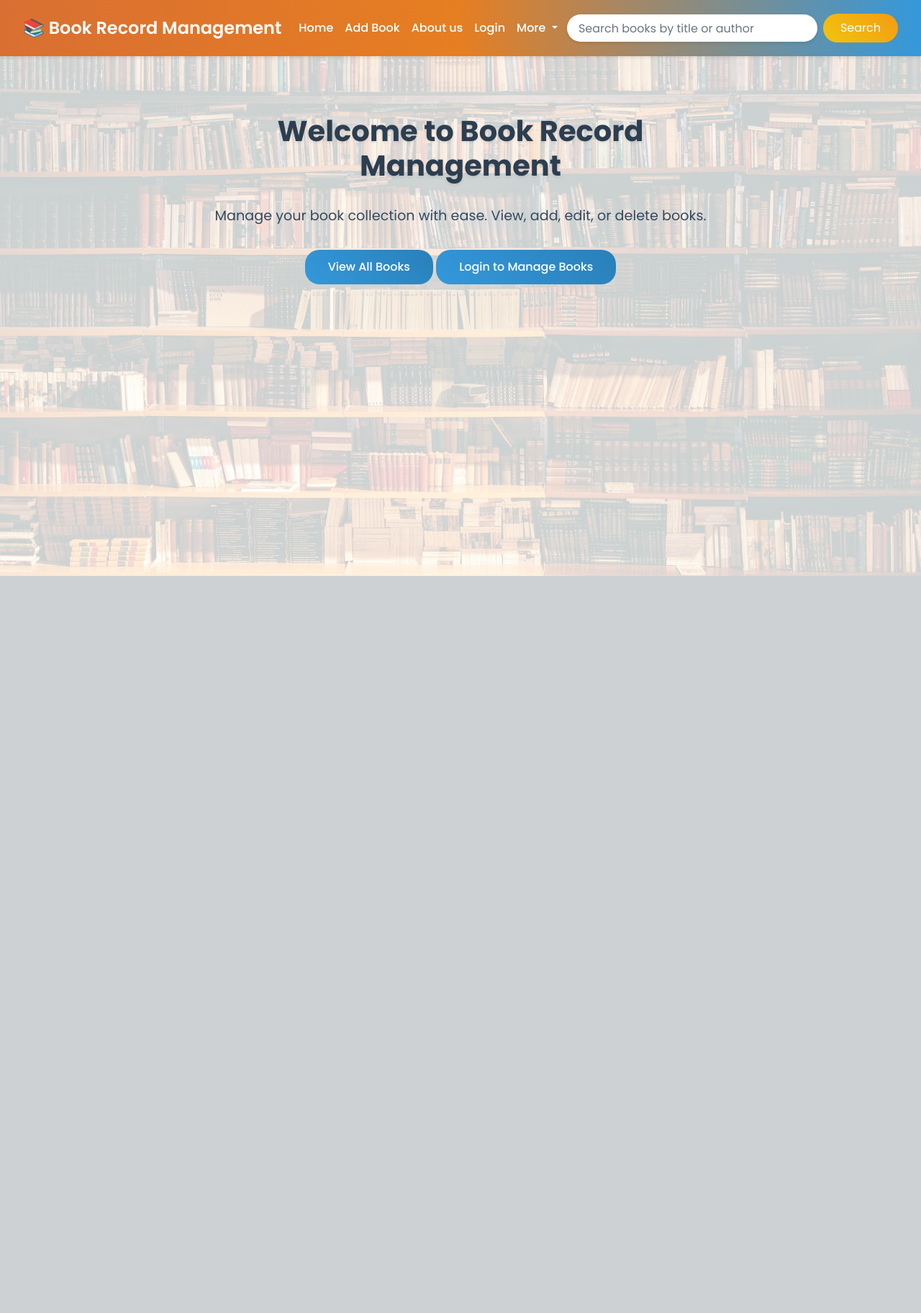
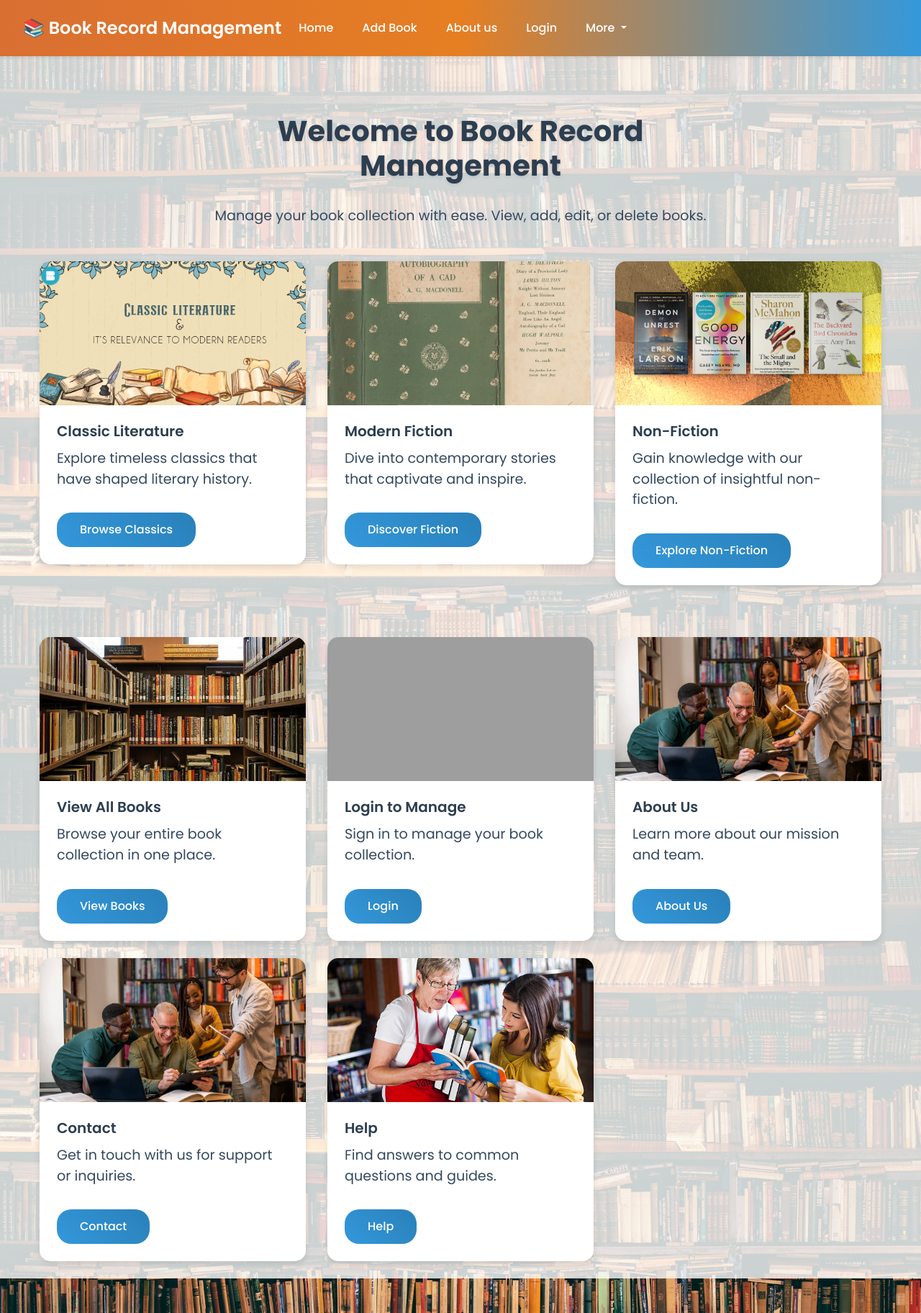
Before and after one commit to AlishxAdhikari/Library-Management-System, a Django app: page / in a window 1280 px wide. Shown: the whole page at 72% size. Before the commit the page ends 800 px from the top, so only its background shows below. Run offline with Django 5.2, Linux system fonts and the light colour scheme; grey boxes are pictures that could not be loaded.

Commit message:
changes home.html

```diff
--- a/library/brmap/urls.py
+++ b/library/brmap/urls.py
@@ -24,8 +24,9 @@ from .views import viewBook, edit_book
 urlpatterns = [
    path('', home, name='home'),
    path('view-book/', viewBook, name='view-book'),
-   path('add-book/',addBookView),
-   path("add-book/add/", addBook),
+   path('add-book/',addBookView, name='add_book_view'),
+   path("add-book/add/", addBook, name='add_book'),
+
 
    path("edit-book/edit/", edit_book),
   path('edit-book/delete/', deleteBook, name='delete-book'),
--- a/library/templates/home.html
+++ b/library/templates/home.html
@@ -42,6 +42,10 @@
       color: #ffffff !important;
     }
 
+    .nav-item {
+      margin-right: 1.5rem; /* Added spacing between navbar items */
+    }
+
     .nav-link {
       color: #ffffff !important;
       font-weight: 500;
@@ -79,27 +83,6 @@
       border-color: rgba(255, 255, 255, 0.2);
     }
 
-    .form-inline .form-control {
-      border-radius: 25px;
-      border: none;
-      padding: 0.5rem 1rem;
-      box-shadow: 0 2px 4px rgba(0, 0, 0, 0.1);
-    }
-
-    .form-inline .btn {
-      border-radius: 25px;
-      background: linear-gradient(45deg, #f1c40f, #f39c12);
-      border: none;
-      color: white;
-      padding: 0.5rem 1.5rem;
-      transition: transform 0.2s ease;
-    }
-
-    .form-inline .btn:hover {
-      transform: translateY(-2px);
-      background: linear-gradient(45deg, #e67e22, #d35400);
-    }
-
     .container {
       max-width: 800px;
       margin-top: 5rem;
@@ -131,6 +114,43 @@
     .btn-primary:hover {
       background: linear-gradient(45deg, #2980b9, #1f618d);
       transform: translateY(-2px);
+    }
+
+    .card-section, .nav-card-section {
+      max-width: 1200px;
+      margin: 3rem auto;
+      padding: 0 15px;
+    }
+
+    .card {
+      border: none;
+      border-radius: 15px;
+      box-shadow: 0 4px 8px rgba(0, 0, 0, 0.1);
+      transition: transform 0.3s ease;
+      overflow: hidden;
+    }
+
+    .card:hover {
+      transform: translateY(-5px);
+      box-shadow: 0 8px 16px rgba(0, 0, 0, 0.2);
+    }
+
+    .card-img-top {
+      height: 200px;
+      object-fit: cover;
+    }
+
+    .card-title {
+      font-weight: 600;
+      color: #2c3e50;
+    }
+
+    .card-text {
+      color: #34495e;
+    }
+
+    .card-body {
+      padding: 1.5rem;
     }
   </style>
 </head>
@@ -175,22 +195,112 @@
           </div>
         </li>
       </ul>
-      <form class="form-inline my-2 my-lg-0" action="{% url 'view-book' %}" method="get">
-        <input class="form-control mr-sm-2" type="search" name="q" placeholder="Search books by title or author"
-          aria-label="Search" value="{{ request.GET.q }}">
-        <button class="btn btn-warning my-2 my-sm-0" type="submit">Search</button>
-      </form>
     </div>
   </nav>
   <div class="container">
     <h1>Welcome to Book Record Management</h1>
     <p>Manage your book collection with ease. View, add, edit, or delete books.</p>
-    <a href="{% url 'view-book' %}" class="btn btn-primary">View All Books</a>
-    {% if user.is_authenticated %}
-    <a href="{% url 'add_book_view' %}" class="btn btn-primary">Add a New Book</a>
-    {% else %}
-    <a href="{% url 'login' %}" class="btn btn-primary">Login to Manage Books</a>
-    {% endif %}
+  </div>
+  <div class="card-section">
+    <div class="row">
+      <div class="col-md-4 mb-4">
+        <div class="card">
+          <img src="{% static 'images/tab1.png' %}" class="card-img-top" alt="Classic Literature">
+          <div class="card-body">
+            <h5 class="card-title">Classic Literature</h5>
+            <p class="card-text">Explore timeless classics that have shaped literary history.</p>
+            <a href="{% url 'view-book' %}" class="btn btn-primary">Browse Classics</a>
+          </div>
+        </div>
+      </div>
+      <div class="col-md-4 mb-4">
+        <div class="card">
+          <img src="{% static 'images/MODERN.png' %}" class="card-img-top" alt="Modern Fiction">
+          <div class="card-body">
+            <h5 class="card-title">Modern Fiction</h5>
+            <p class="card-text">Dive into contemporary stories that captivate and inspire.</p>
+            <a href="{% url 'view-book' %}" class="btn btn-primary">Discover Fiction</a>
+          </div>
+        </div>
+      </div>
+      <div class="col-md-4 mb-4">
+        <div class="card">
+          <img src="{% static 'images/tab3.jpg' %}" class="card-img-top" alt="Non-Fiction">
+          <div class="card-body">
+            <h5 class="card-title">Non-Fiction</h5>
+            <p class="card-text">Gain knowledge with our collection of insightful non-fiction.</p>
+            <a href="{% url 'view-book' %}" class="btn btn-primary">Explore Non-Fiction</a>
+          </div>
+        </div>
+      </div>
+    </div>
+  </div>
+  <div class="nav-card-section">
+    <div class="row">
+      <div class="col-md-4 mb-4">
+        <div class="card">
+          <img src="{% static 'images/tab4.jpg' %}" class="card-img-top" alt="View All Books">
+          <div class="card-body">
+            <h5 class="card-title">View All Books</h5>
+            <p class="card-text">Browse your entire book collection in one place.</p>
+            <a href="{% url 'view-book' %}" class="btn btn-primary">View Books</a>
+          </div>
+        </div>
+      </div>
+      {% if user.is_authenticated %}
+      <div class="col-md-4 mb-4">
+        <div class="card">
+          <img src="{% static 'images/tab5.jpg' %}" class="card-img-top" alt="Add a New Book">
+          <div class="card-body">
+            <h5 class="card-title">Add a New Book</h5>
+            <p class="card-text">Expand your collection by adding new books.</p>
+            <a href="{% url 'add_book_view' %}" class="btn btn-primary">Add Book</a>
+          </div>
+        </div>
+      </div>
+      {% else %}
+      <div class="col-md-4 mb-4">
+        <div class="card">
+          <img src="{% static 'images/tab6.webp' %}" class="card-img-top" alt="Login">
+          <div class="card-body">
+            <h5 class="card-title">Login to Manage</h5>
+            <p class="card-text">Sign in to manage your book collection.</p>
+            <a href="{% url 'login' %}" class="btn btn-primary">Login</a>
+          </div>
+        </div>
+      </div>
+      {% endif %}
+      <div class="col-md-4 mb-4">
+        <div class="card">
+          <img src="{% static 'images/contactus.jpg' %}" class="card-img-top" alt="About Us">
+          <div class="card-body">
+            <h5 class="card-title">About Us</h5>
+            <p class="card-text">Learn more about our mission and team.</p>
+            <a href="{% url 'about' %}" class="btn btn-primary">About Us</a>
+          </div>
+        </div>
+      </div>
+      <div class="col-md-4 mb-4">
+        <div class="card">
+          <img src="{% static 'images/CONTACTUS.jpg' %}" class="card-img-top" alt="Contact">
+          <div class="card-body">
+            <h5 class="card-title">Contact</h5>
+            <p class="card-text">Get in touch with us for support or inquiries.</p>
+            <a href="{% url 'contact' %}" class="btn btn-primary">Contact</a>
+          </div>
+        </div>
+      </div>
+      <div class="col-md-4 mb-4">
+        <div class="card">
+          <img src="{% static 'images/help.jpg' %}" class="card-img-top" alt="Help">
+          <div class="card-body">
+            <h5 class="card-title">Help</h5>
+            <p class="card-text">Find answers to common questions and guides.</p>
+            <a href="{% url 'help' %}" class="btn btn-primary">Help</a>
+          </div>
+        </div>
+      </div>
+    </div>
   </div>
   <script src="https://code.jquery.com/jquery-3.6.0.min.js"></script>
   <script src="https://cdn.jsdelivr.net/npm/bootstrap@4.6.2/dist/js/bootstrap.bundle.min.js"></script>
```
Also changed, not shown: library/static/images/CONTACTUS.jpg (added), library/static/images/MODERN.png (added), library/static/images/help.jpg (added), library/static/images/tab1.png (added), library/static/images/tab2.jpg (added), library/static/images/tab3.jpg (added), library/static/images/tab4.jpg (added), library/static/images/tab5.jpg (added).
